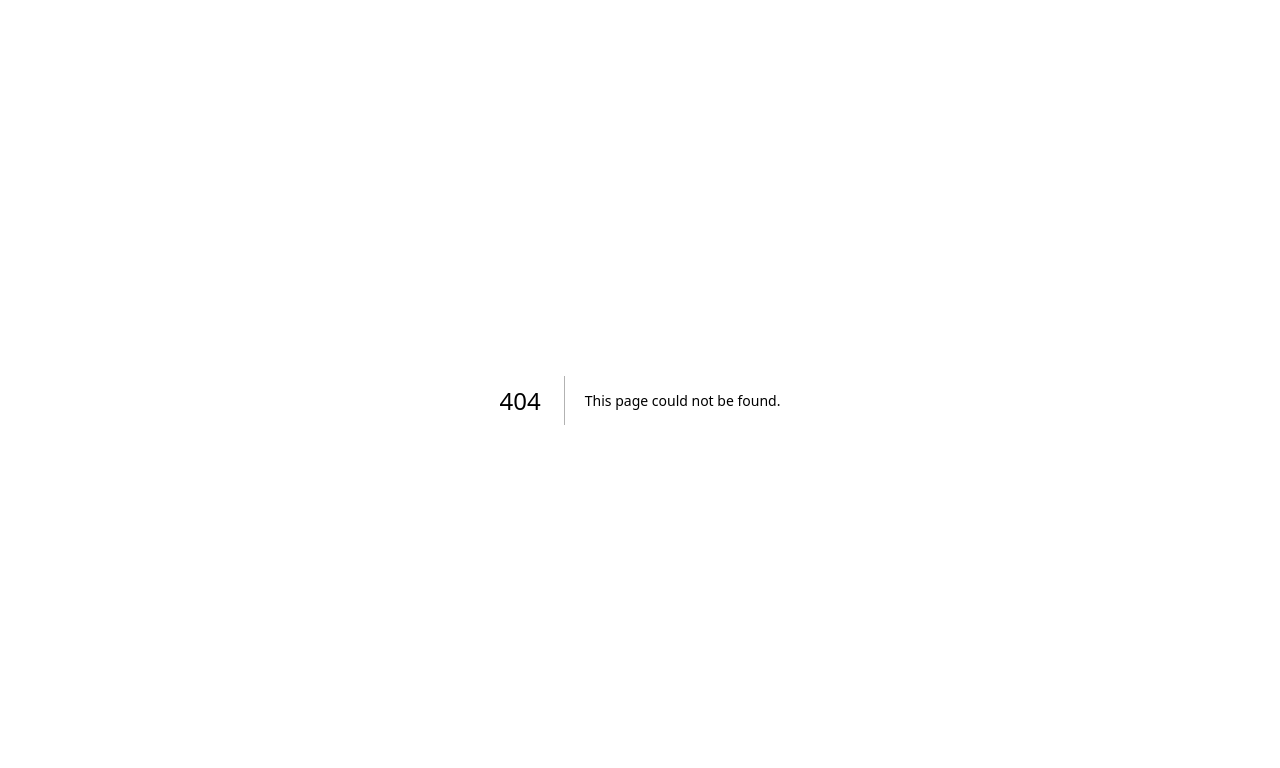
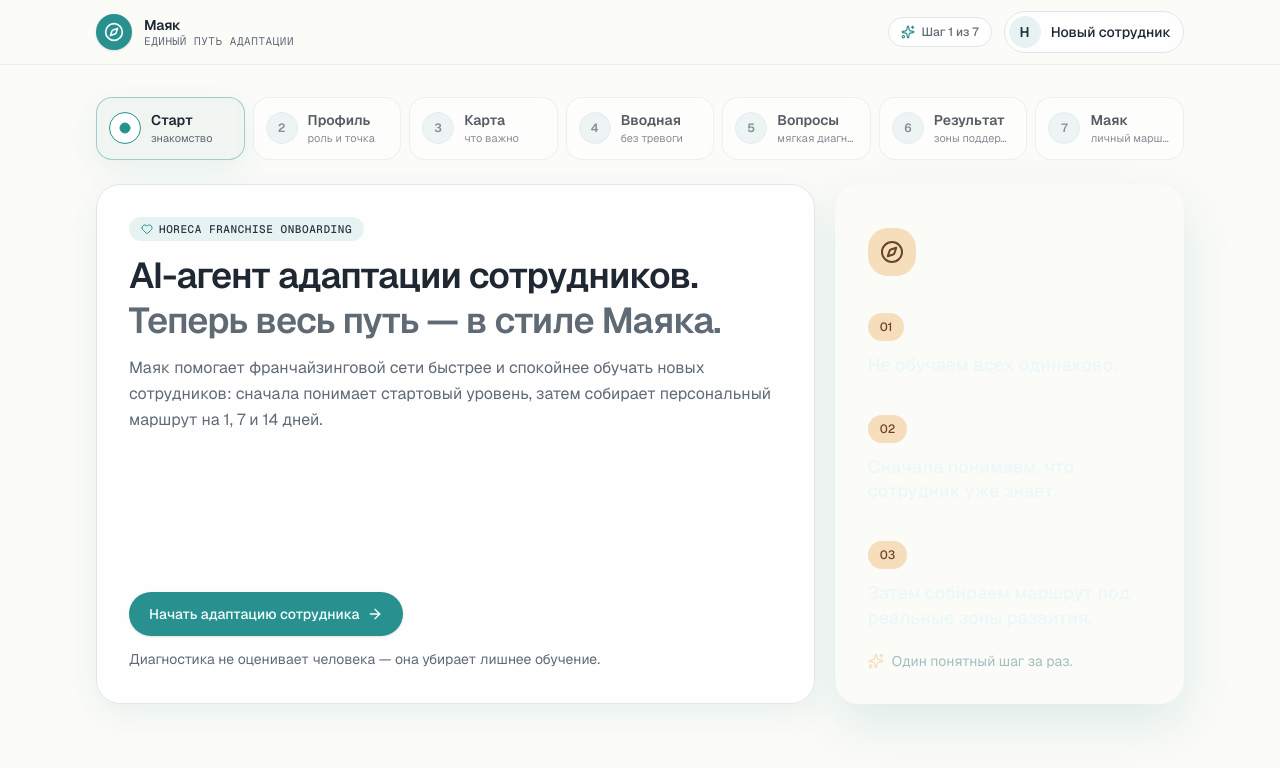
Before and after one commit to Ramilko37/ai-onboarding, a Next.js app: page /onboarding-agent in a window 1280 px wide. Before the commit this address had no page. Shown: the top 768 px of the page. Built offline with nearby package versions, Linux system fonts and the light colour scheme.

Commit message:
Restore onboarding agent route

```diff
--- /dev/null
+++ b/app/onboarding-agent/page.tsx
@@ -0,0 +1,5 @@
+import { OnboardingAgentPage } from "@/modules/onboarding-agent";
+
+export default function OnboardingAgentRoute() {
+  return <OnboardingAgentPage />;
+}
```
